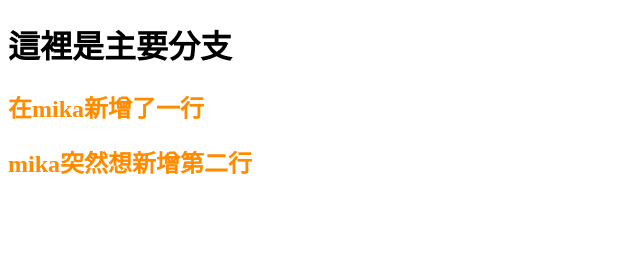
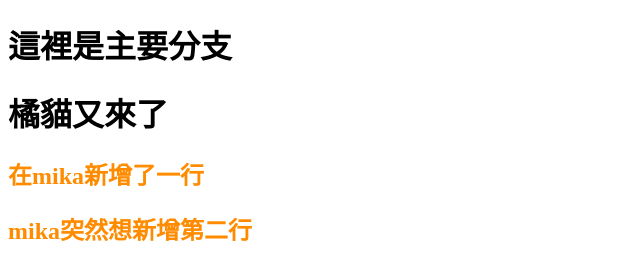
Before and after one commit to MiliosFumigos/sourcetreeTest, a plain HTML site: page index.html in a window 1280 px wide. Shown: the whole page, without its empty margins (0-640 px from the left). Drawn offline with Linux system fonts and the light colour scheme.

Commit message:
橘貓又來了

```diff
--- a/index.html
+++ b/index.html
@@ -7,6 +7,7 @@
   </head>
   <body>
     <h1>這裡是主要分支</h1>
+    <h1>橘貓又來了</h1>
 
     <h2 style="color: darkorange">在mika新增了一行</h2>
     <h2 style="color: darkorange">mika突然想新增第二行</h2>
```
